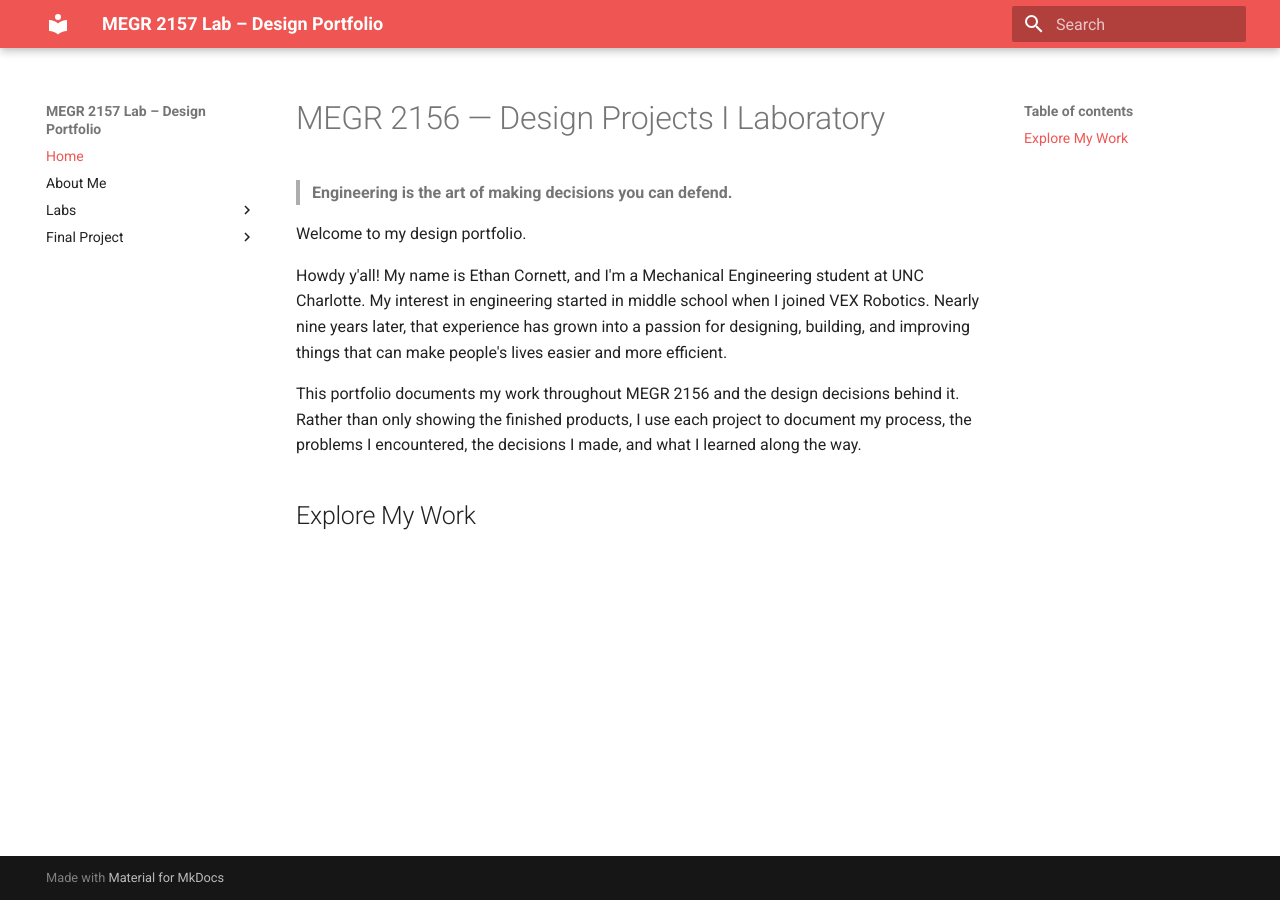
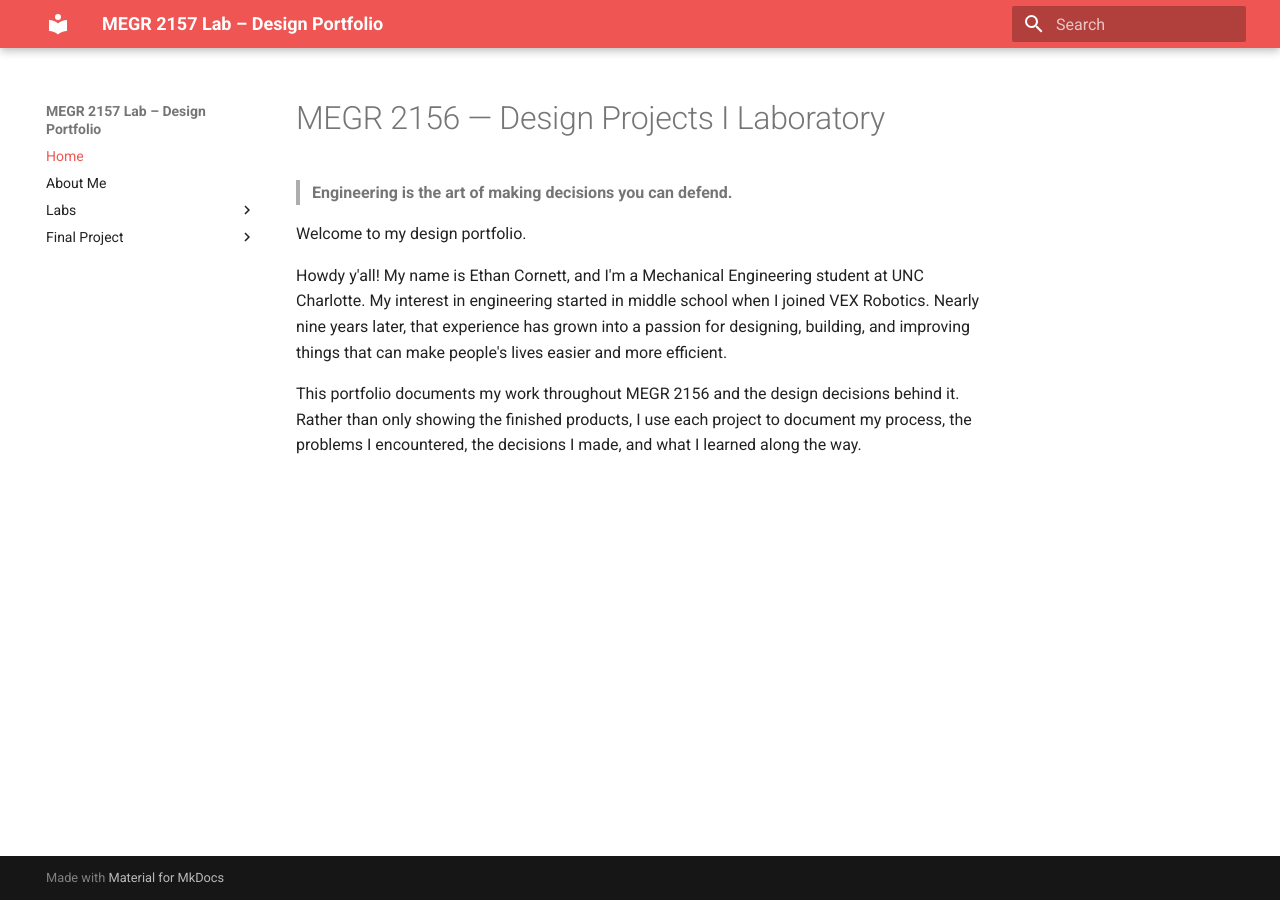
Before and after one commit to Ecornett5806/Ethan-Cornett-MEGR-2157-Lab-Portfolio, an MkDocs documentation site: the page built from docs/index.md, in a window 1280 px wide. Built offline with MkDocs 1.6.1 and Material for MkDocs 9.7.7, drawn with Linux system fonts in a browser that asks for light colours.

Commit message:
Remove 'Explore My Work' section
Removed the 'Explore My Work' section from the portfolio documentation.

```diff
--- a/docs/index.md
+++ b/docs/index.md
@@ -7,4 +7,3 @@ Welcome to my design portfolio.
 Howdy y'all! My name is Ethan Cornett, and I'm a Mechanical Engineering student at UNC Charlotte. My interest in engineering started in middle school when I joined VEX Robotics. Nearly nine years later, that experience has grown into a passion for designing, building, and improving things that can make people's lives easier and more efficient.
 
 This portfolio documents my work throughout MEGR 2156 and the design decisions behind it. Rather than only showing the finished products, I use each project to document my process, the problems I encountered, the decisions I made, and what I learned along the way.
-## Explore My Work
```
